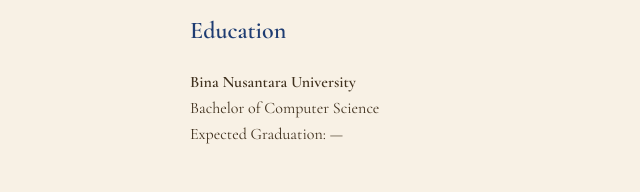
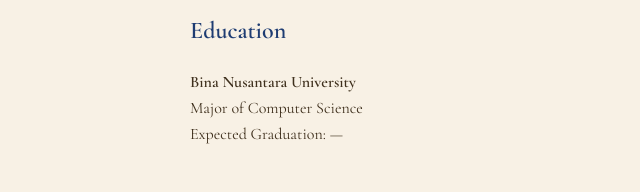
Before and after one commit to BintangCahaya/bintang-portofolio, a plain HTML site: page index.html in a window 1280 px wide. Shown: the part 577-769 px from the top of the page, 0-640 px from the left. Drawn offline with nearby package versions, Linux system fonts and the light colour scheme.

Commit message:
Update index.html

```diff
--- a/index.html
+++ b/index.html
@@ -173,7 +173,7 @@
     <section id="education" data-aos="fade-up">
       <h2>Education</h2>
       <p><strong>Bina Nusantara University</strong><br>
-      Bachelor of Computer Science<br>
+      Major of Computer Science<br>
       Expected Graduation: —</p>
     </section>
 
```
